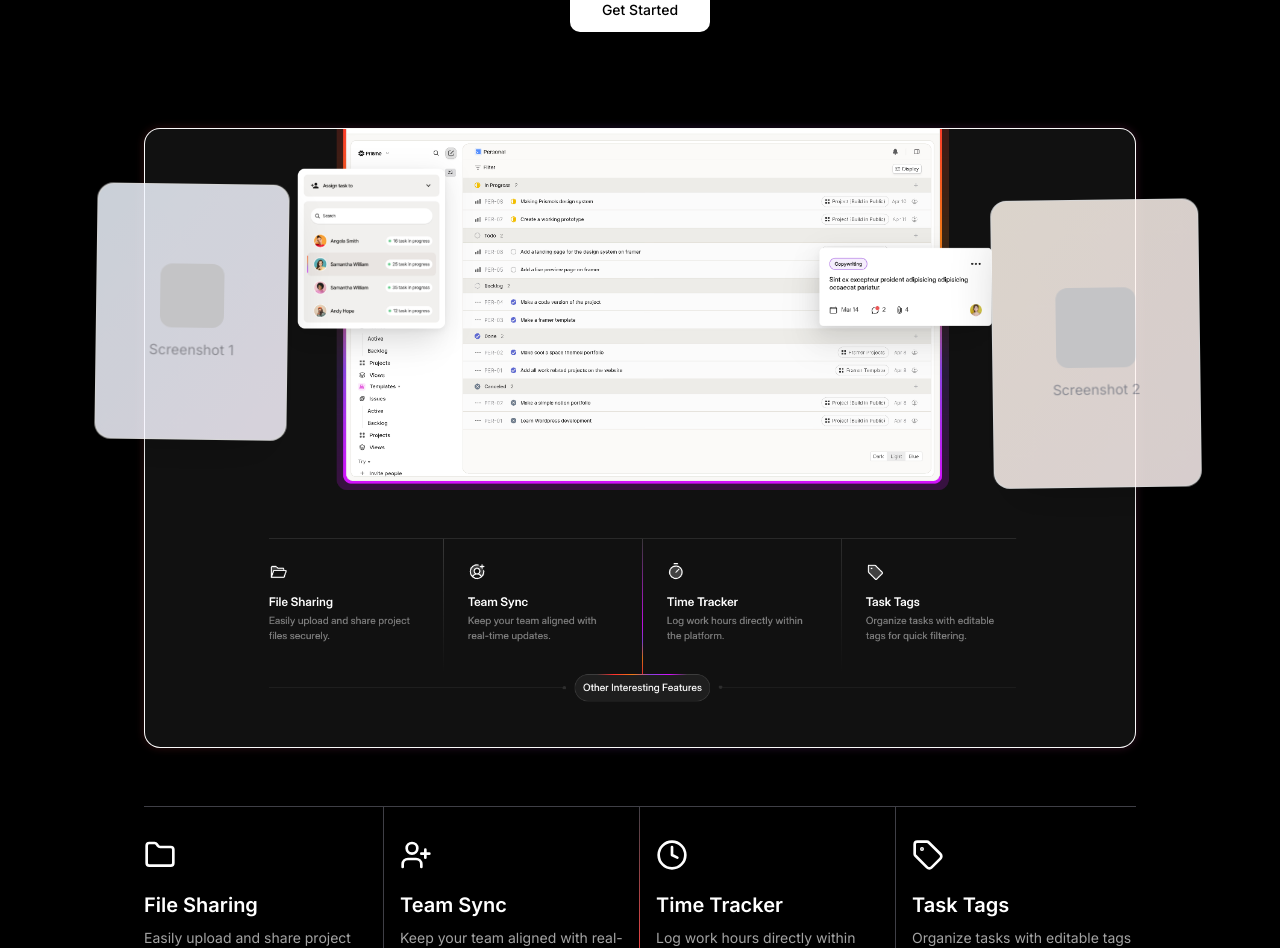
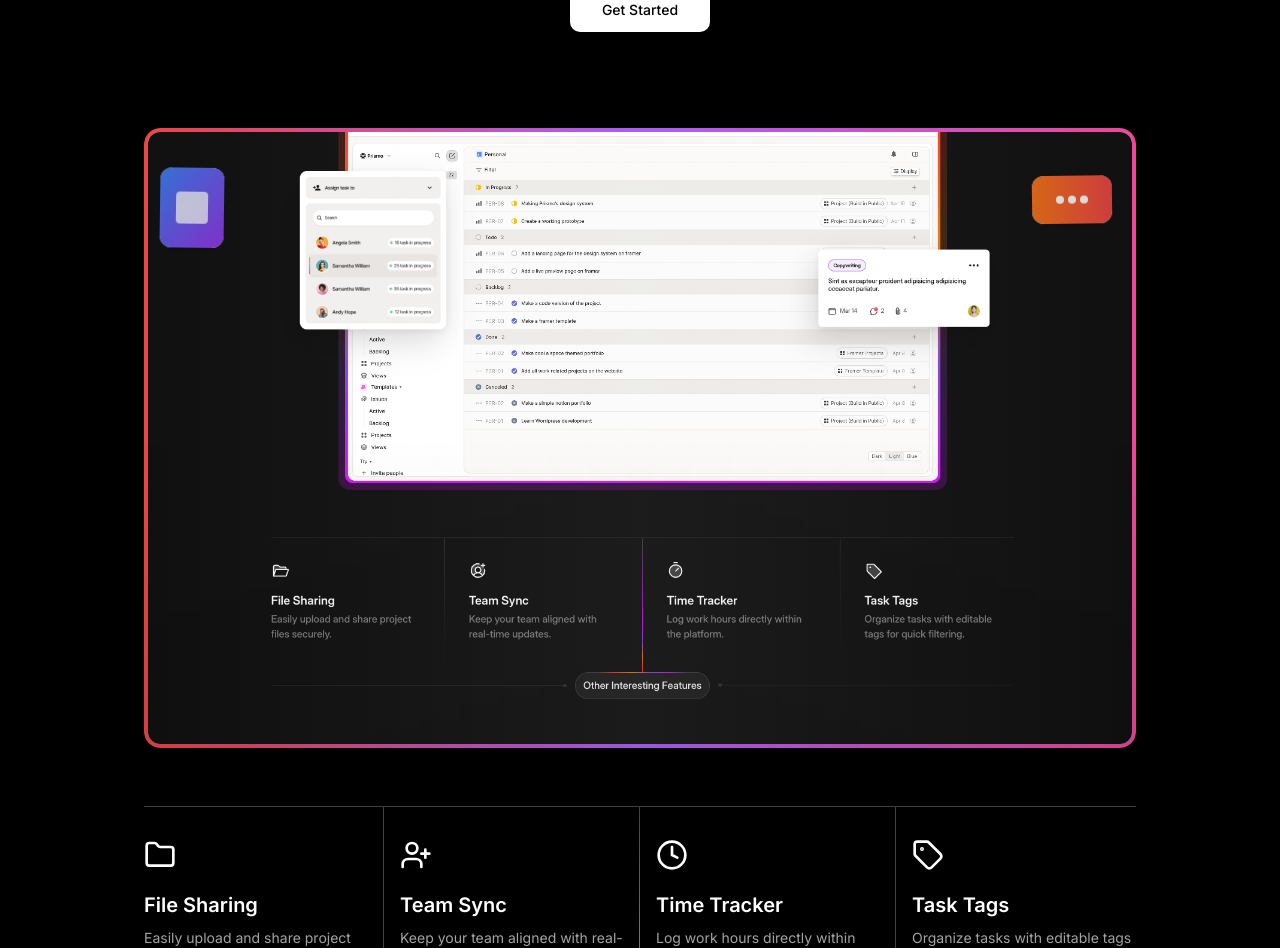
Before and after one commit to OmniCommsAI/omnicommsai-landingpg, a React (Vite) app: page / in a window 1280 px wide. Shown: the part 4760-5708 px from the top of the page. Built offline with nearby package versions, Linux system fonts and the light colour scheme; the HTML template or start-up script is replaced by a standard one.

Commit message:
Reverted to commit 64a8f4291241d28f7b1d718a01b47c7f588ffd12

```diff
--- a/src/components/ProductOverviewSection.tsx
+++ b/src/components/ProductOverviewSection.tsx
@@ -105,48 +105,46 @@ const ProductOverviewSection = () => {
         <div className="w-full max-w-5xl p-4 flex flex-col items-center gap-2.5 relative">
           {/* Main Dashboard Container */}
           <div className="w-full relative">
-            {/* Main Dashboard Image with Pulse Border */}
-            <div className="w-full aspect-[1.6/1] relative overflow-visible rounded-2xl">
-              {/* Pulsing Gradient Border */}
-              <div className="absolute inset-0 rounded-2xl opacity-60 animate-pulse">
-                <div className="absolute inset-0 bg-gradient-to-r from-red-500/40 via-orange-500/40 via-purple-500/40 to-pink-500/40 rounded-2xl blur-sm"></div>
-                <div className="absolute inset-1 bg-gradient-to-r from-red-500/60 via-orange-500/60 via-purple-500/60 to-pink-500/60 rounded-2xl blur-xs"></div>
+            {/* Main Dashboard Image */}
+            <div className="w-full aspect-[1.6/1] relative overflow-hidden rounded-2xl">
+              {/* Gradient Border */}
+              <div className="absolute inset-0 bg-gradient-to-r from-red-500 via-orange-500 via-purple-500 to-pink-500 rounded-2xl p-1">
+                <div className="w-full h-full bg-white rounded-xl overflow-hidden relative">
+                  <img
+                    src="/lovable-uploads/9d4cb87e-2329-4405-978a-f5e9367968d3.png"
+                    alt="Dashboard Interface"
+                    className="w-full h-full object-cover"
+                  />
+                </div>
               </div>
 
-              {/* Main Image Container */}
-              <div className="relative z-10 w-full h-full bg-white rounded-2xl overflow-hidden border border-zinc-200/20">
-                <img
-                  src="/lovable-uploads/9d4cb87e-2329-4405-978a-f5e9367968d3.png"
-                  alt="Dashboard Interface"
-                  className="w-full h-full object-cover"
-                />
+              {/* Floating Element 1 - Top Left */}
+              <div
+                className="absolute top-4 left-4 w-16 h-20 bg-white rounded-lg shadow-lg transform transition-transform duration-1000 ease-out floating-element-1"
+                style={{ willChange: 'transform' }}
+              >
+                <div className="w-full h-full bg-gradient-to-br from-blue-500 to-purple-600 rounded-lg flex items-center justify-center">
+                  <div className="w-8 h-8 bg-white rounded opacity-80"></div>
+                </div>
               </div>
 
-              {/* Large Floating Element 1 - Left Side Overlap */}
+              {/* Floating Element 2 - Top Right */}
               <div
-                className="absolute top-8 -left-12 w-48 h-64 bg-white rounded-2xl shadow-2xl transform transition-transform duration-1000 ease-out floating-element-1 z-20 border border-zinc-200/20"
-                style={{ willChange: 'transform', opacity: 0 }}
+                className="absolute top-6 right-6 w-20 h-12 bg-white rounded-lg shadow-lg transform transition-transform duration-1000 ease-out floating-element-2"
+                style={{ willChange: 'transform' }}
               >
-                <div className="w-full h-full bg-gradient-to-br from-blue-50 to-purple-50 rounded-2xl p-4 flex items-center justify-center">
-                  <div className="text-center text-zinc-400">
-                    <div className="w-16 h-16 bg-zinc-200 rounded-xl mx-auto mb-3"></div>
-                    <p className="text-sm">Screenshot 1</p>
+                <div className="w-full h-full bg-gradient-to-r from-orange-500 to-red-500 rounded-lg flex items-center justify-center">
+                  <div className="flex gap-1">
+                    <div className="w-2 h-2 bg-white rounded-full"></div>
+                    <div className="w-2 h-2 bg-white rounded-full"></div>
+                    <div className="w-2 h-2 bg-white rounded-full"></div>
                   </div>
                 </div>
               </div>
 
-              {/* Large Floating Element 2 - Right Side Overlap */}
-              <div
-                className="absolute top-12 -right-16 w-52 h-72 bg-white rounded-2xl shadow-2xl transform transition-transform duration-1000 ease-out floating-element-2 z-20 border border-zinc-200/20"
-                style={{ willChange: 'transform', opacity: 0 }}
-              >
-                <div className="w-full h-full bg-gradient-to-br from-orange-50 to-red-50 rounded-2xl p-4 flex items-center justify-center">
-                  <div className="text-center text-zinc-400">
-                    <div className="w-20 h-20 bg-zinc-200 rounded-xl mx-auto mb-3"></div>
-                    <p className="text-sm">Screenshot 2</p>
-                  </div>
-                </div>
-              </div>
+              {/* Gradient Overlays */}
+              <div className="absolute inset-0 bg-gradient-to-t from-black/10 via-transparent to-transparent pointer-events-none"></div>
+              <div className="absolute inset-0 bg-gradient-to-r from-transparent via-white/5 to-transparent pointer-events-none"></div>
             </div>
           </div>
 
```
